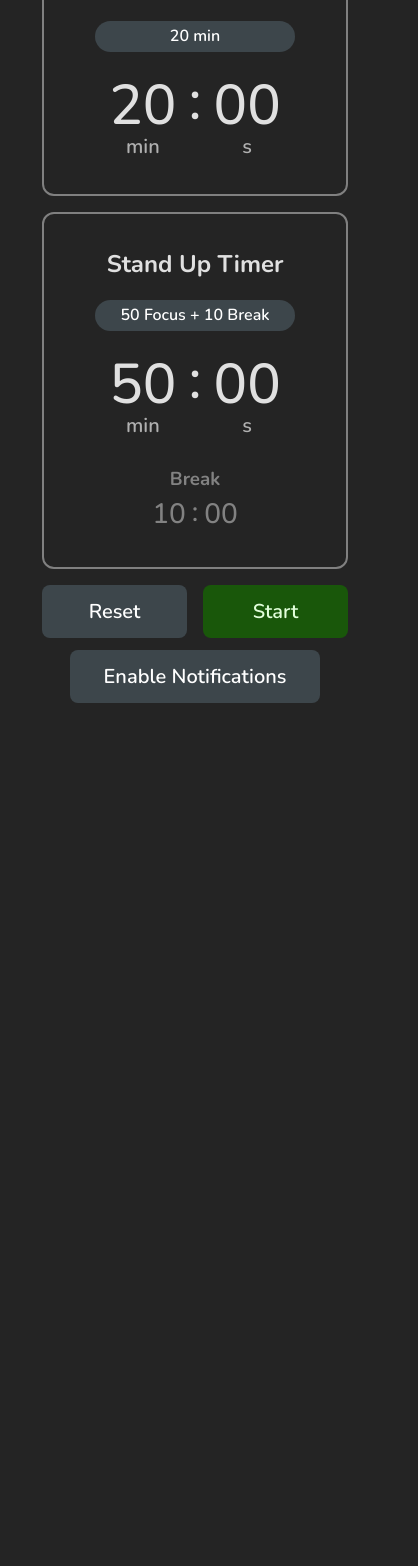
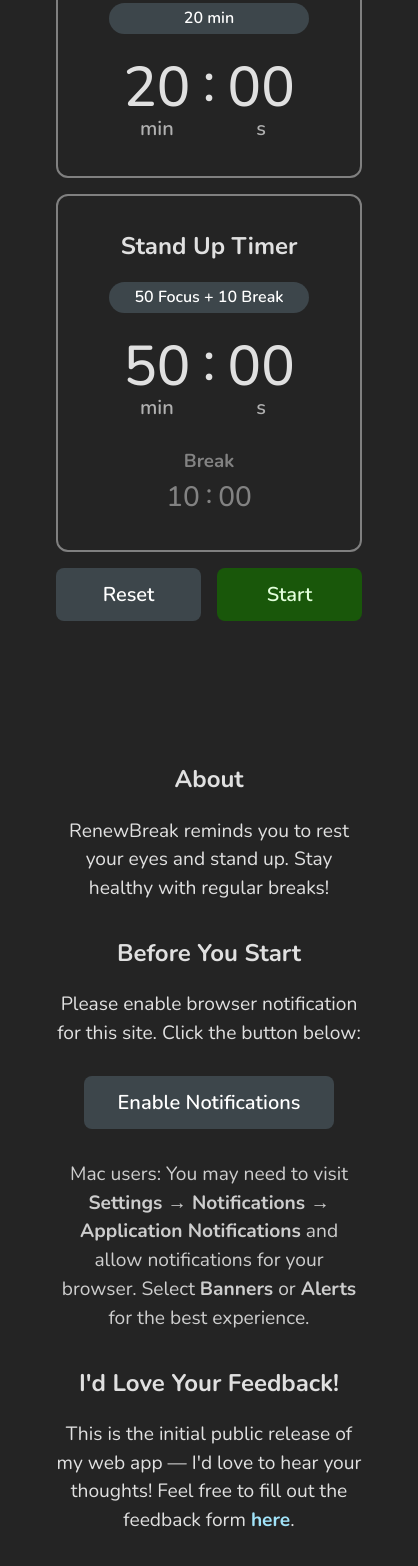
Before and after one commit to WinnyChang/renew-break-vue, a Vue app in the folder renew-break/: page / in a window 390 px wide. Shown: the part 206-1772 px from the top of the page, 418 px wide, since content can reach past the window. Before the commit the page ends 953 px from the top, so only its background shows below. Built offline with nearby package versions, Linux system fonts and the light colour scheme.

Commit message:
Add info section and responsive page layout

```diff
--- a/renew-break/src/App.vue
+++ b/renew-break/src/App.vue
@@ -1,5 +1,7 @@
 <template>
-  <div>
+  <div class="container">
+    <div class="content">
+      <div class="timer-section">
         <h1>RenewBreak</h1>
         <EyeRestTimer
           :notificationPermission="notificationPermission"
@@ -20,6 +22,17 @@
               {{ isRunning ? 'Pause' : 'Start' }}
           </button>
         </div>
+      </div>
+
+      <div class="info-section">
+        <section>
+          <h2>About</h2>
+          <p>RenewBreak reminds you to rest your eyes and stand up. Stay healthy with regular breaks!</p>
+        </section>
+
+        <section>
+          <h2>Before You Start</h2>
+          <p>Please enable browser notification for this site. Click the button below:</p>
           <button
             @click="requestPermission"
             class="notification-btn"
@@ -27,6 +40,18 @@
           >
             {{ notificationPermission ? 'Notifications Enabled' : 'Enable Notifications' }}
           </button>
+          <p class="note">Mac users: You may need to visit <b>Settings → Notifications → Application Notifications</b> and allow notifications for your browser. Select <b>Banners</b> or <b>Alerts</b> for the best experience.</p>
+        </section>
+
+        <section>
+          <h2>I'd Love Your Feedback!</h2>
+          <p>
+            This is the initial public release of my web app — I'd love to hear your thoughts! Feel free to fill out the feedback form
+            <a href="url" target="_blank">here</a>.
+          </p>
+        </section>
+      </div>
+    </div>
   </div>
 </template>
 
@@ -95,6 +120,59 @@
 </script>
 
 <style scoped>
+.container {
+  max-width: 1200px;
+  margin: 0 auto;
+  padding: 2rem;
+}
+
+.content {
+  display: flex;
+  gap: 4rem;
+}
+
+.timer-section {
+  max-width: 320px;
+  margin: 0 auto;
+}
+.info-section {
+  max-width: 640px;
+  text-align: left;
+  margin: 6.8rem auto;
+}
+
+.info-section section {
+  margin-bottom: 2rem;
+}
+.info-section h2 {
+  margin-bottom: 1rem;
+  font-size: 1.5rem;
+}
+.info-section p {
+  margin-bottom: 1rem;
+  font-size: 1.2rem;
+  line-height: 1.5;
+}
+.note {
+  font-size: 1rem;
+  opacity: 0.9;
+}
+
+/* Responsive layout */
+@media (max-width: 768px) {
+  .content {
+    flex-direction: column;
+    gap: 2rem;
+    margin-top: 1rem;
+  }
+  .timer-section {
+    margin: 0 auto; /* Ensure centering in mobile view */
+  }
+  .info-section {
+    text-align: center;
+  }
+}
+
 .controls {
     display: flex;
     justify-content: center;
@@ -111,7 +189,7 @@
 
 .notification-btn {
     width: 250px;
-    margin: 12px;
+    margin: 12px 0;
     opacity: 1;
     transition: opacity 0.25s ease;
 }
--- a/renew-break/src/style.css
+++ b/renew-break/src/style.css
@@ -12,12 +12,12 @@
 }
 
 a {
-  font-weight: 500;
-  color: #646cff;
+  font-weight: 700;
+  color: #a1e3f9;
   text-decoration: inherit;
 }
 a:hover {
-  color: #535bf2;
+  color: #d1f8ef;
 }
 
 body {
@@ -30,7 +30,8 @@
 
 h1 {
   font-size: 2.75em;
-  line-height: 1.1;
+  line-height: 1;
+  margin-top: 0;
 }
 h2 {
   margin: 0 auto;
@@ -56,6 +57,9 @@
 button:hover {
   border-color: #e0e0e0;
 }
+button:active {
+  transform: scale(0.98);
+}
 select {
   appearance: none; /* Removes default arrow */
   width: 200px;
@@ -66,7 +70,7 @@
   font-family: "Nunito", serif;
   font-size: 1rem;
   font-weight: 600;
-  text-align: center;
+  text-align-last: center; /* Ensure text is centered in modern browsers */
   padding: 6px;
   margin: 18px auto 12px;
   cursor: pointer;
@@ -77,9 +81,6 @@
 }
 select:hover {
   border-color: #e0e0e0;
-}
-button:active {
-  transform: scale(0.98);
 }
 
 .card {
@@ -92,6 +93,6 @@
 #app {
   max-width: 1280px;
   margin: 0 auto;
-  padding: 2rem;
+  padding: 0 1.5rem;
   text-align: center;
 }
```
Lines whose indentation alone changed are shown as unchanged.
